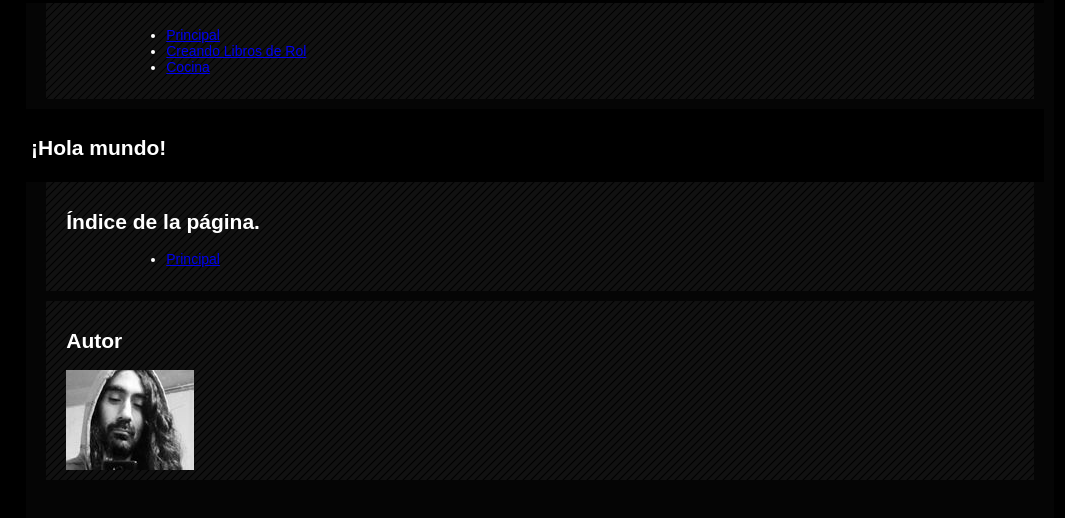
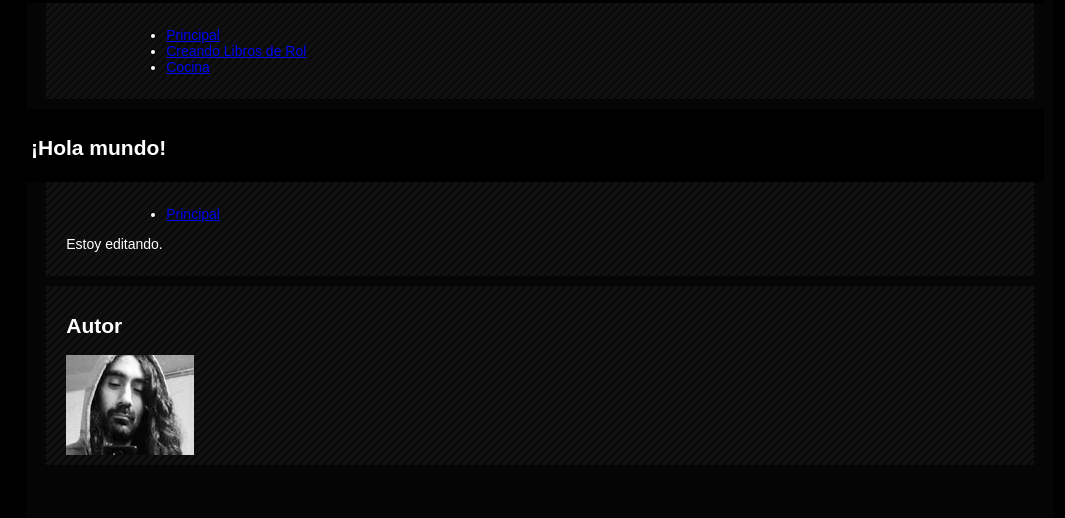
Before and after one commit to Phantomdrigo/phantomdrigo.github.io, a plain HTML site: page index.html in a window 1280 px wide. Shown: the part 82-600 px from the top of the page, without its empty margins (100-1165 px from the left). Drawn offline with Linux system fonts and the light colour scheme; files whose address does not match are found by name.

Commit message:
Update index.html

```diff
--- a/index.html
+++ b/index.html
@@ -22,10 +22,10 @@
 <h2>¡Hola mundo!</h2>
 </header>
 <section>
-<h2>Índice de la página.</h2>
 <ul>
 <li><a href="#autor">Principal</a></li>
 </ul>
+  <p>Estoy editando.<p>
 </section>
 <section id="autor">
 <h2>Autor</h2>
```
